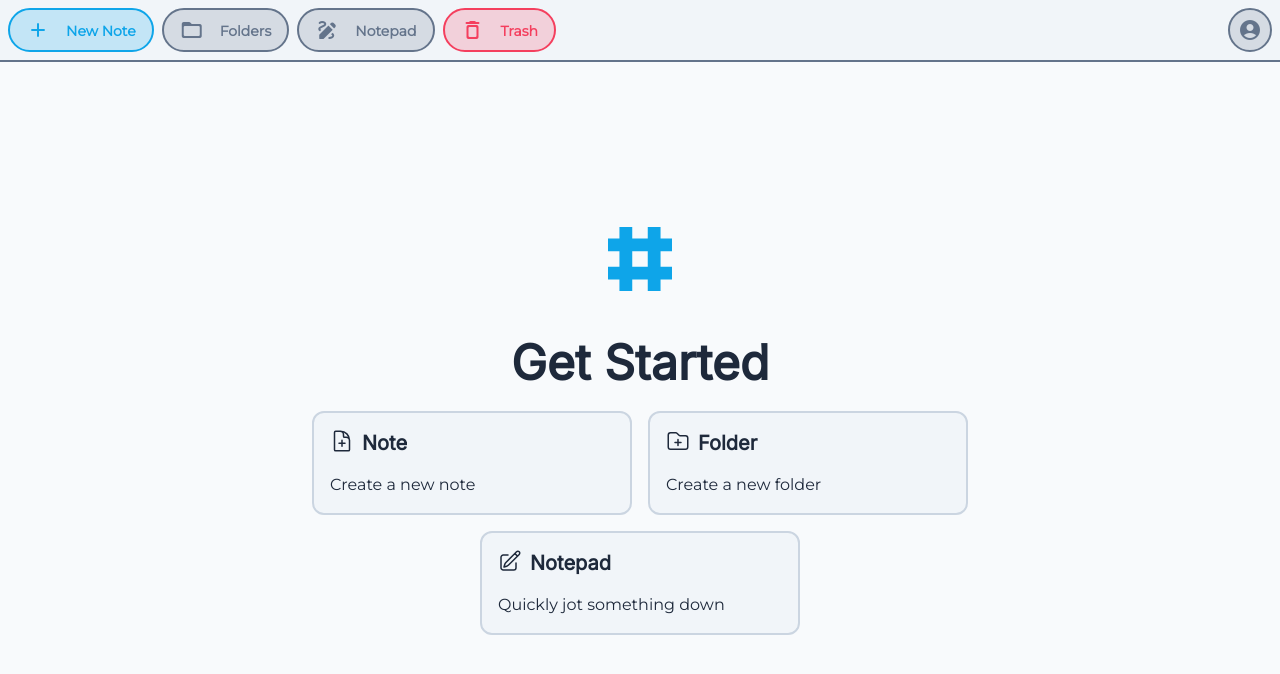
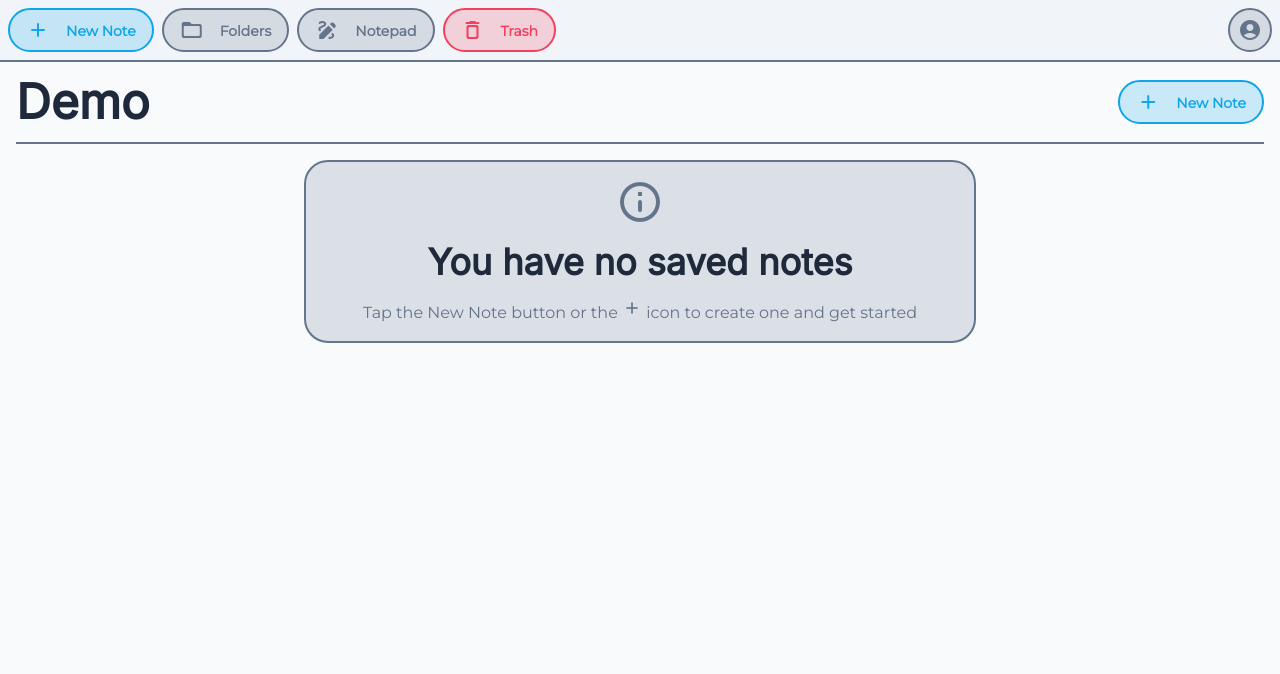
Before and after one commit to matovius/hashtype, a SvelteKit app: page /demo in a window 1280 px wide. Shown: the top 674 px of the page. Built offline with nearby package versions, Linux system fonts and the light colour scheme; a web font is replaced by a local one.

Commit message:
Change demo app starter page

```diff
--- a/src/app.css
+++ b/src/app.css
@@ -25,3 +25,19 @@
   -moz-osx-font-smootihng: grayscale;
   font-feature-settings: "liga";
 }
+
+.material-icons-rounded.small {
+  font-size: 20px;
+}
+
+.material-icons-rounded.medium {
+  font-size: 32px;
+}
+
+.material-icons-rounded.large {
+  font-size: 40px;
+}
+
+.material-icons-rounded.extra-large {
+  font-size: 48px;
+}
--- a/src/routes/demo/+page.svelte
+++ b/src/routes/demo/+page.svelte
@@ -1,64 +1,45 @@
 <script lang="ts">
-  import DocumentPlusIcon from "../../components/icons/DocumentPlusIcon.svelte";
-  import FolderPlusIcon from "../../components/icons/FolderPlusIcon.svelte";
-  import HashtypeLogo from "../../components/icons/HashtypeLogo.svelte";
-  import PencilSquareIcon from "../../components/icons/PencilSquareIcon.svelte";
+  import Button from "../../components/buttons/Button.svelte";
   import Text from "../../components/typography/Text.svelte";
-
-  interface StartingAction {
-    icon: any;
-    title: string;
-    description: string;
-  }
-
-  const startingActions: StartingAction[] = [
-    {
-      icon: DocumentPlusIcon,
-      title: "Note",
-      description: "Create a new note",
-    },
-    {
-      icon: FolderPlusIcon,
-      title: "Folder",
-      description: "Create a new folder",
-    },
-    {
-      icon: PencilSquareIcon,
-      title: "Notepad",
-      description: "Quickly jot something down",
-    },
-  ];
 </script>
 
 <svelte:head>
   <title>Hashtype Demo App</title>
 </svelte:head>
 
-<main class="w-full h-full flex justify-center items-center overflow-y-scroll">
-  <div class="flex flex-col gap-12 p-4">
+<main class="w-full h-full flex flex-col overflow-y-auto px-4">
+  <div
+    class="w-full py-4 flex justify-between items-center gap-4 border-b-2 border-slate-500"
+  >
+    <div>
+      <Text as="h1">Demo</Text>
+    </div>
+    <div>
+      <Button
+        startIcon="add"
+        textLabel="New Note"
+        variant="primary"
+        size="medium"
+      />
+    </div>
+  </div>
+  <div class="w-full py-4 flex justify-center items-center">
     <div
-      class="text-sky-500 dark:text-slate-300 flex justify-center items-center gap-4 sm:gap-6 md:gap-8"
+      class="w-full max-w-2xl min-h-fit flex flex-col justify-center items-center gap-4 p-4 rounded-3xl border-2 border-slate-500 bg-slate-500/20"
     >
-      <div class="w-16 aspect-square">
-        <HashtypeLogo />
+      <span class="material-icons-rounded extra-large text-slate-500"
+        >info_outline</span
+      >
+      <div class="text-center">
+        <Text as="h2">You have no saved notes</Text>
       </div>
-    </div>
-    <div class="flex flex-col justify-center items-center gap-6">
-      <Text as="h1">Get Started</Text>
-      <div class="flex justify-center items-center gap-4 flex-wrap">
-        {#each startingActions as startingAction}
-          <button
-            class="transition hover:scale-110 focus:scale-110 outline-none text-left w-full max-w-xs p-4 flex flex-col gap-4 rounded-xl border-2 border-slate-300 hover:border-slate-500 focus:border-slate-500 dark:border-slate-700 dark:hover:border-slate-500 dark:focus:border-slate-500 bg-slate-100 hover:bg-slate-300 focus:bg-slate-300 dark:bg-slate-800 dark:hover:bg-slate-700 dark:focus:bg-slate-700"
-          >
-            <div class="flex gap-2">
-              <svelte:component this={startingAction.icon} />
-              <Text as="h5">{startingAction.title}</Text>
-            </div>
-            <Text as="p">{startingAction.description}</Text>
-          </button>
-        {/each}
+      <div class="text-center text-slate-500">
+        <Text as="p"
+          >Tap the New Note button or the
+          <span class="material-icons-rounded small">add</span> icon to create one
+          and get started</Text
+        >
       </div>
     </div>
   </div>
-  <div />
 </main>
```
